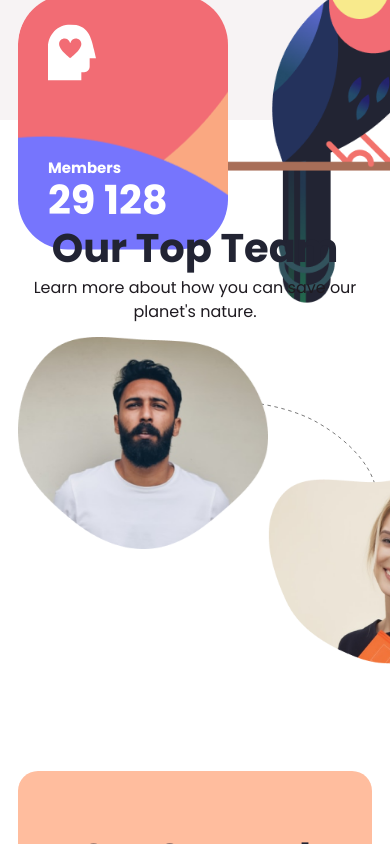
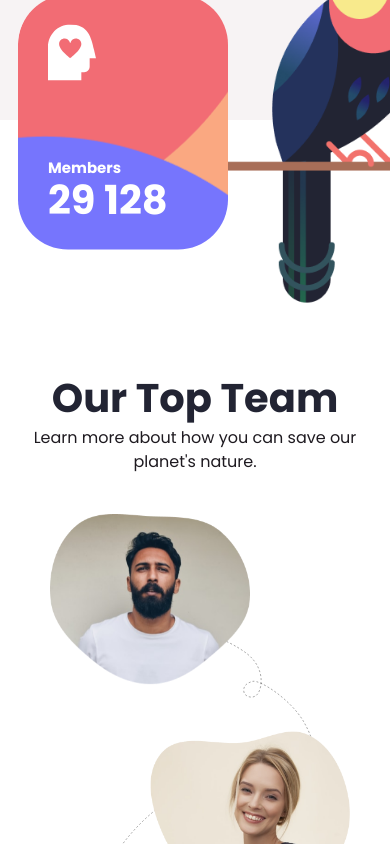
Before and after one commit to MaxWalex/rootz, a React (Create React App) app: page / in a window 390 px wide. Shown: the part 800-1644 px from the top of the page. Built offline with nearby package versions, Linux system fonts and the light colour scheme.

Commit message:
adaptive section team

```diff
--- a/src/components/ourTeam/ourteam.scss
+++ b/src/components/ourTeam/ourteam.scss
@@ -61,3 +61,70 @@
         top: -20px;
     }
 }
+
+@media (max-width: 800px) {
+    .team_content {
+        flex-direction: column;
+        align-items: center;
+    }
+    .team_item-3,
+    .team_item-1 {
+        margin-left: -140px;
+    }
+    .team_item-2 {
+        margin: 40px -210px 40px 0;
+        .line_first {
+            left: auto;
+            right: 30px;
+            top: -170px;
+            svg {
+                width: 200px;
+                transform: rotate(30deg);
+            }
+        }
+        .line_second {
+            bottom: -100px;
+            left: -110px;
+            svg {
+                width: 200px;
+                transform: rotate(125deg);
+            }
+        }
+    }
+    .team_top {
+        margin-bottom: 40px;
+    }
+}
+
+@media (max-width: 500px) {
+    .team {
+        padding-top: 250px;
+    }
+    .team_item img {
+        width: 200px;
+    }
+}
+
+@media (max-width: 440px) {
+    .team {
+        padding-top: 250px;
+    }
+    .team_item img {
+        width: 200px;
+    }
+    .team_item-3, .team_item-1 {
+        margin-left: -90px;
+    }
+    .team_item-2 {
+        margin: 40px -110px 40px 0;
+    }
+    .team_item-2 {
+        .line_first {
+            right: 10px;
+            top: -120px;
+        }
+        .line_second {
+
+        }
+    }
+}
```
